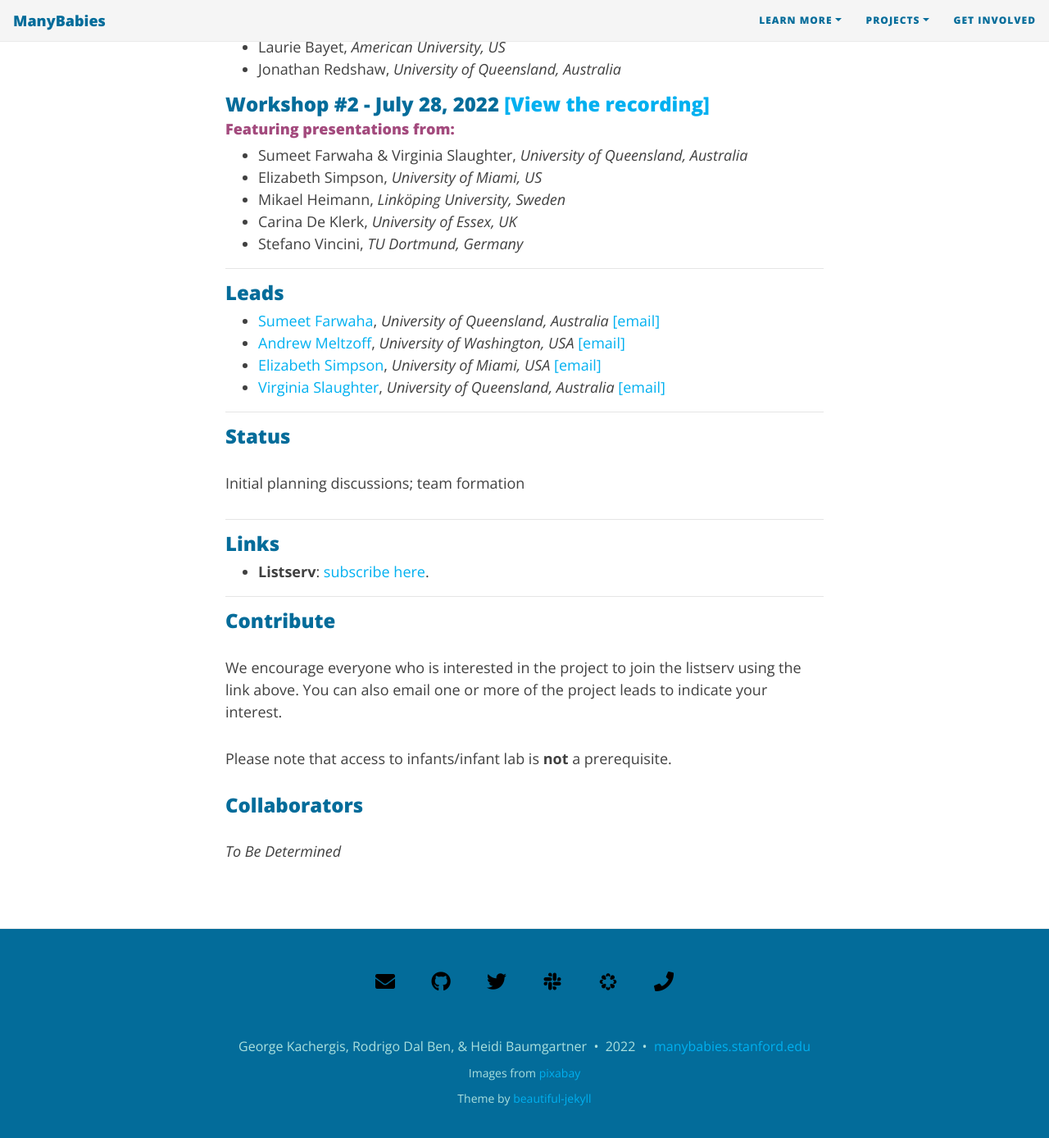
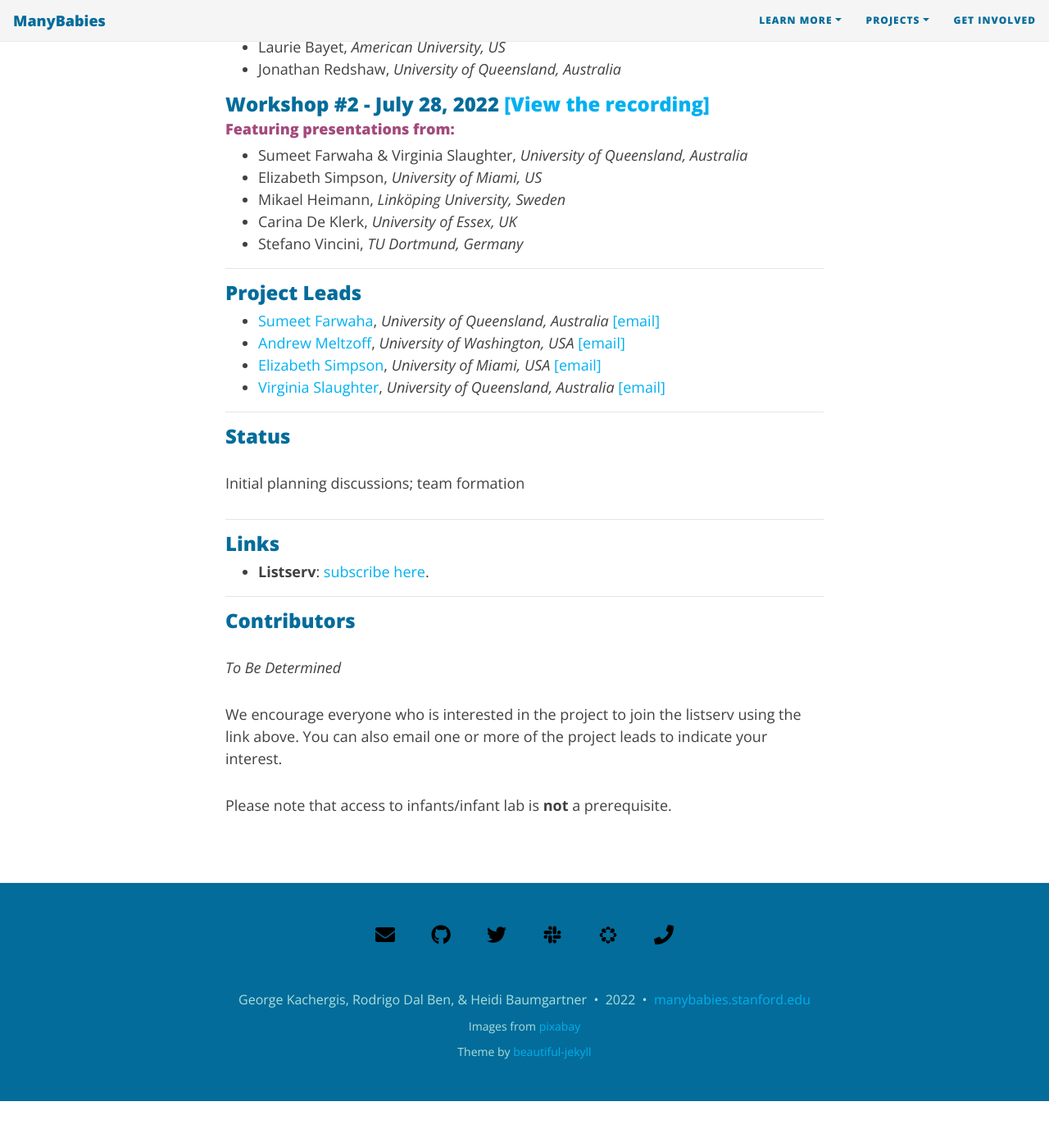
Before and after one commit to manybabies/manybabies.github.io, a Jekyll site: the page built from MB6.md, in a window 1280 px wide and 1400 px high, scrolled down 1015 px. Shown: the top 1388 px of the window at 82% size. Built offline with Jekyll 4.4.1, drawn with Linux system fonts in a browser that asks for light colours; nearby versions of some CDN libraries; some web fonts are replaced; after the commit the page ends 2358 px from its top, so only the background shows below that.

Commit message:
Update MB6.md

```diff
--- a/MB6.md
+++ b/MB6.md
@@ -33,8 +33,8 @@
 * Stefano Vincini, *TU Dortmund, Germany*
 
 ***
-### Leads
-* [Sumeet Farwaha](https://mailchi.mp/653a2fc06004/mb-newsletter-sept2022), *University of Queensland, Australia* [[email]](mailto:s.farwaha@uq.edu.au)
+### Project Leads
+* [Sumeet Farwaha](https://ecdc.psychology.uq.edu.au/profile/320/sumeet-farwaha), *University of Queensland, Australia* [[email]](mailto:s.farwaha@uq.edu.au)
 * [Andrew Meltzoff](https://ilabs.uw.edu/meltzoff/), *University of Washington, USA* [[email]](mailto:meltzoff@uw.edu)
 * [Elizabeth Simpson](https://people.miami.edu/profile/simpsone@miami.edu/), *University of Miami, USA* [[email]](mailto:elizabethannsimpson@gmail.com)
 * [Virginia Slaughter](https://psychology.uq.edu.au/profile/2215/virginia-slaughter), *University of Queensland, Australia* [[email]](mailto:vps@psy.uq.edu.au)
@@ -48,10 +48,9 @@
 * **Listserv**: [subscribe here](https://mailman.stanford.edu/mailman/listinfo/manybabies6).
 
 ***
-### Contribute
+### Contributors
+*To Be Determined*
+
 We encourage everyone who is interested in the project to join the listserv using the link above. You can also email one or more of the project leads to indicate your interest.
 
 Please note that access to infants/infant lab is **not** a prerequisite.
-
-### Collaborators
-*To Be Determined*
```
